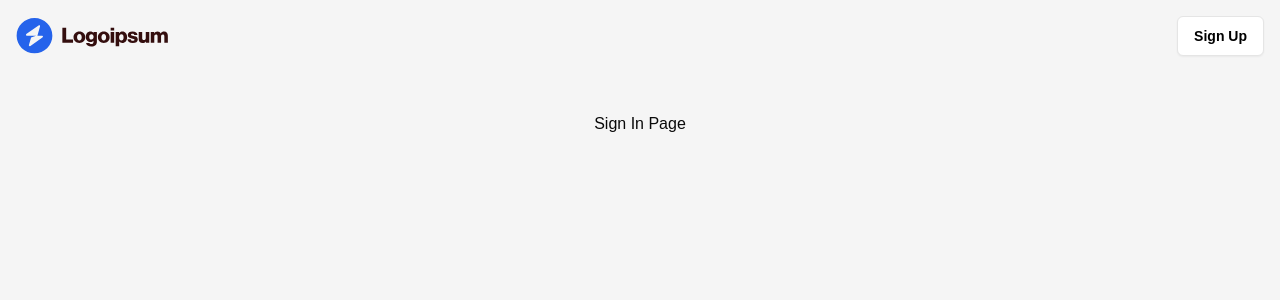
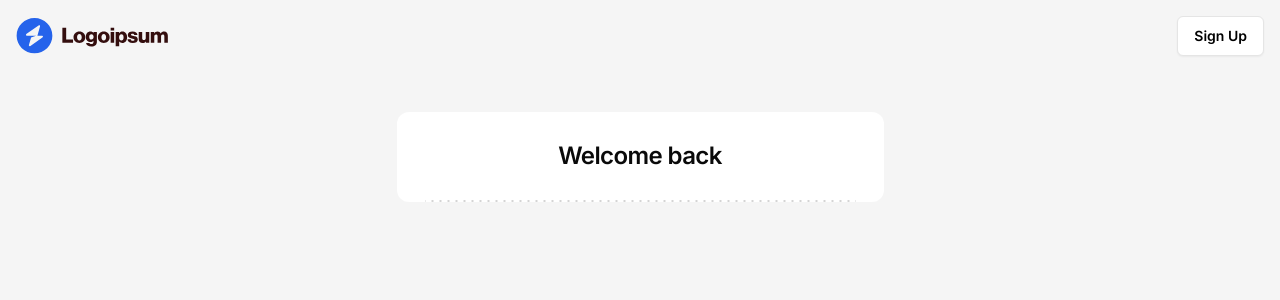
Before and after one commit to Luancss/next14-jira, a Next.js app: page /sign-in in a window 1280 px wide. Shown: the top 300 px of the page. Built offline with nearby package versions, Linux system fonts and the light colour scheme.

Commit message:
Add customizable DottedSeparator component with direction, size, and color props

```diff
--- a/src/app/(auth)/sign-in/page.tsx
+++ b/src/app/(auth)/sign-in/page.tsx
@@ -1,6 +1,8 @@
+import { SignInCard } from "@/features/auth/components/sign-in-card"
+
 const SignInPage = () => {
   return (
-    <div>Sign In Page</div>
+    <SignInCard/>
   )
 }
 
--- a/src/app/layout.tsx
+++ b/src/app/layout.tsx
@@ -1,17 +1,9 @@
 import type { Metadata } from "next";
-import localFont from "next/font/local";
+import { Inter } from "next/font/google";
+import { cn } from "@/lib/utils";
 import "./globals.css";
 
-const geistSans = localFont({
-  src: "./fonts/GeistVF.woff",
-  variable: "--font-geist-sans",
-  weight: "100 900",
-});
-const geistMono = localFont({
-  src: "./fonts/GeistMonoVF.woff",
-  variable: "--font-geist-mono",
-  weight: "100 900",
-});
+const inter = Inter({ subsets: ["latin"] });
 
 export const metadata: Metadata = {
   title: "Create Next App",
@@ -25,9 +17,7 @@
 }>) {
   return (
     <html lang="en">
-      <body
-        className={`${geistSans.variable} ${geistMono.variable} antialiased`}
-      >
+      <body className={cn(inter.className, "antialiased min-h-screen")}>
         {children}
       </body>
     </html>
--- /dev/null
+++ b/src/components/dotted-separator.tsx
@@ -0,0 +1,46 @@
+import { cn } from "@/lib/utils";
+
+interface DottedSeparatorProps {
+  className?: string;
+  color?: string;
+  height?: string;
+  dotSize?: string;
+  gapSize?: string;
+  direction?: "horizontal" | "vertical";
+}
+
+export function DottedSeparator({
+  className,
+  color = "#d4d4d4",
+  height = "2px",
+  dotSize = "2px",
+  gapSize = "6px",
+  direction = "horizontal",
+}: DottedSeparatorProps) {
+  const isHorizontal = direction === "horizontal";
+
+  return (
+    <div
+      className={cn(
+        isHorizontal
+          ? "w-full flex items-center"
+          : "h-full flex flex-col items-center",
+        className
+      )}
+    >
+      <div
+        className={cn(isHorizontal ? "flex-grow" : "flex-grow-0")}
+        style={{
+          width: isHorizontal ? "100%" : height,
+          height: isHorizontal ? height : "100%",
+          backgroundImage: `radial-gradient(circle, ${color} 25%, transparent 25%)`,
+          backgroundSize: isHorizontal
+            ? `${parseInt(dotSize) + parseInt(gapSize)}px ${height}`
+            : `${height} ${parseInt(dotSize) + parseInt(gapSize)}px`,
+          backgroundRepeat: isHorizontal ? "repeat-x" : "repeat-y",
+          backgroundPosition: "center",
+        }}
+      />
+    </div>
+  );
+}
--- /dev/null
+++ b/src/features/auth/components/sign-in-card.tsx
@@ -0,0 +1,23 @@
+import { DottedSeparator } from "@/components/dotted-separator";
+import {
+  Card,
+  CardContent,
+  CardHeader,
+  CardTitle,
+} from "@/components/ui/card";
+
+
+export const SignInCard = () => {
+  return (
+    <Card className="w-full h-full md:w-[487px] border-none shadow-none">
+      <CardHeader className="flex items-center justify-center text-center p-7">
+        <CardTitle className="text-2xl">
+          Welcome back
+        </CardTitle>
+      </CardHeader>
+      <div className="px-7">
+        <DottedSeparator/>
+      </div>
+    </Card>
+  )
+}
```
